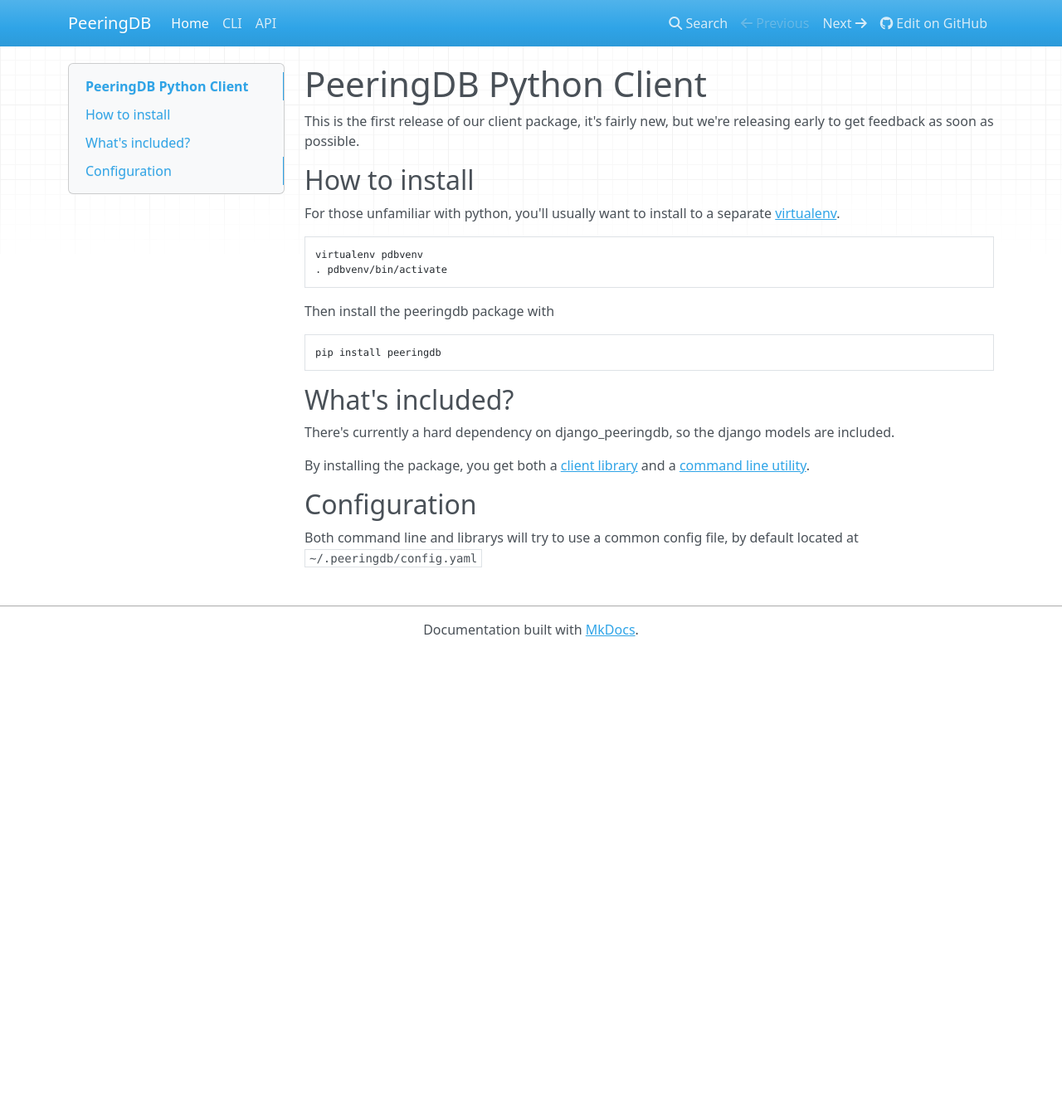
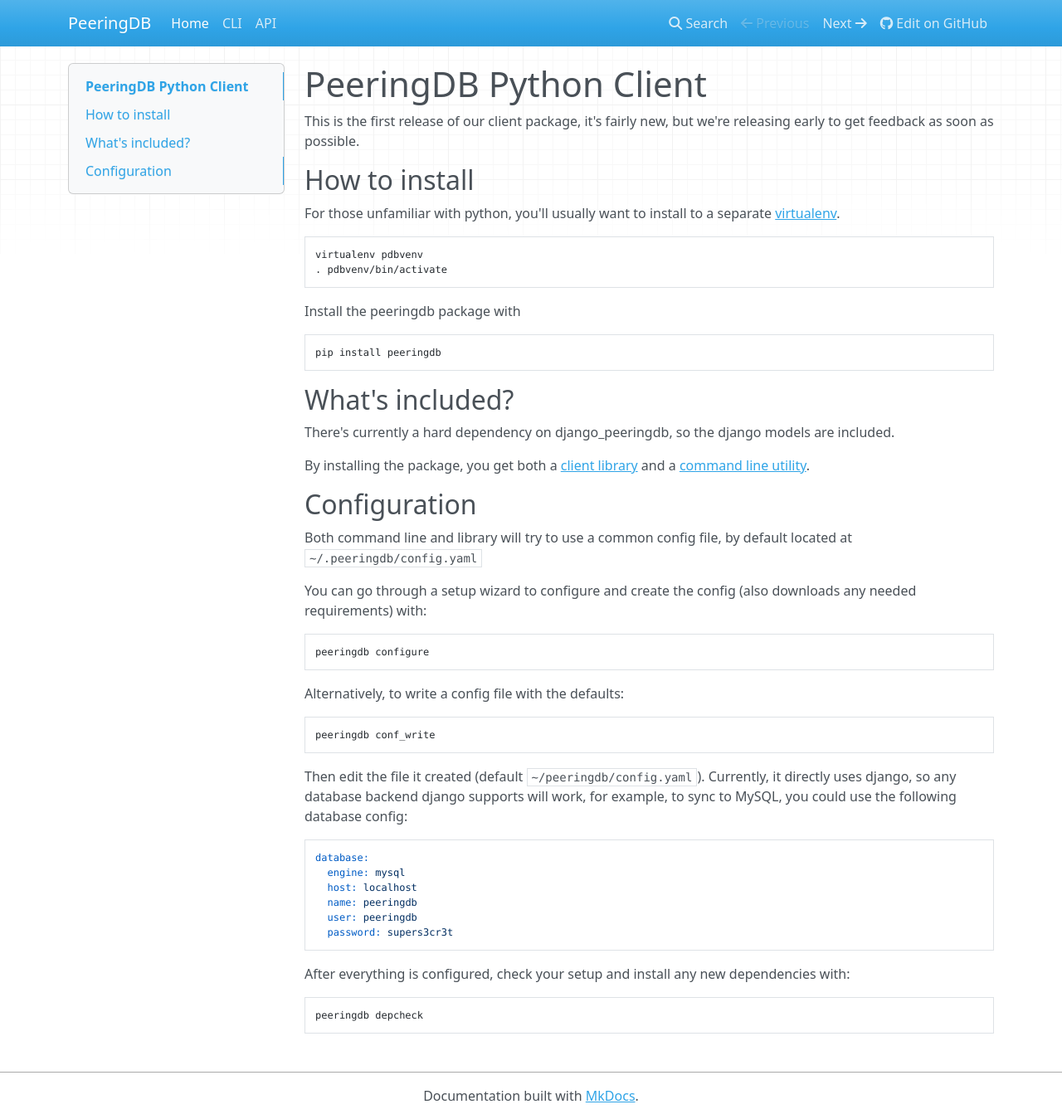
Before and after one commit to peeringdb/peeringdb-py, an MkDocs documentation site: the page built from docs/index.md, in a window 1280 px wide and 1349 px high. Shown: the whole window at 83% size. Built offline with MkDocs 1.6.1, drawn with Linux system fonts in a browser that asks for light colours; nearby versions of some CDN libraries; old or Windows-style settings are respelled for this version of MkDocs.

Commit message:
clean up docs

```diff
--- a/docs/index.md
+++ b/docs/index.md
@@ -20,4 +20,25 @@
 By installing the package, you get both a [client library](api.md) and a [command line utility](cli.md).
 
 ## Configuration
-Both command line and librarys will try to use a common config file, by default located at `~/.peeringdb/config.yaml`
+Both command line and library will try to use a common config file, by default located at `~/.peeringdb/config.yaml`
+
+You can go through a setup wizard to configure and create the config (also downloads any needed requirements) with:
+
+    peeringdb configure
+
+Alternatively, to write a config file with the defaults:
+
+    peeringdb conf_write
+
+Then edit the file it created (default `~/peeringdb/config.yaml`). Currently, it directly uses django, so any database backend django supports will work, for example, to sync to MySQL, you could use the following database config:
+
+    database:
+      engine: mysql
+      host: localhost
+      name: peeringdb
+      user: peeringdb
+      password: supers3cr3t
+
+After everything is configured, check your setup and install any new dependencies with:
+
+    peeringdb depcheck
```
Also changed, not shown: other parts of docs/index.md (+1 -1 lines), docs/cli.md (+11 -17 lines).
